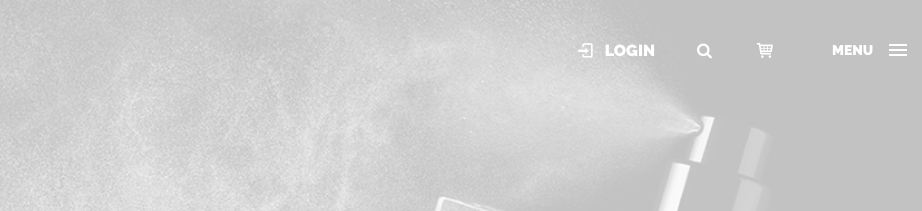
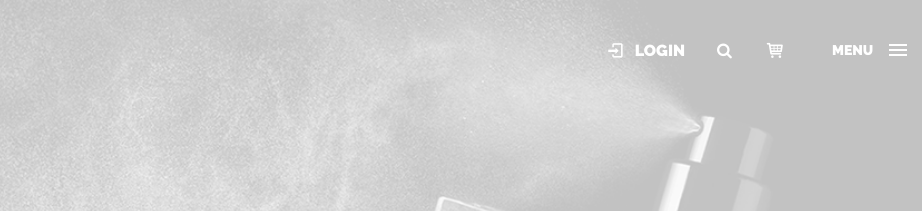
Before and after one commit to LisKas/Perfume, a plain HTML site: page index.html in a window 1280 px wide. Shown: the top 211 px of the page, 358-1280 px from the left. Drawn offline with nearby package versions, Linux system fonts and the light colour scheme; a web font is replaced by a local one.

Commit message:
changed menu

```diff
--- a/css/main.css
+++ b/css/main.css
@@ -576,7 +576,7 @@ footer a:hover{
 
 #cd-top-nav li {
   display: inline-block;
-  margin-right: 18px;
+  margin-right: 8px;
 }
 #cd-top-nav a {
   display: inline-block;
@@ -596,7 +596,7 @@ footer a:hover{
 
 /*////////////////////////////////////////////////////////////////////*/
 
-@media only screen and (max-width: 600px) {
+@media only screen and (max-width: 770px) {
      #cd-top-nav {
 
      top: 30px;
```
